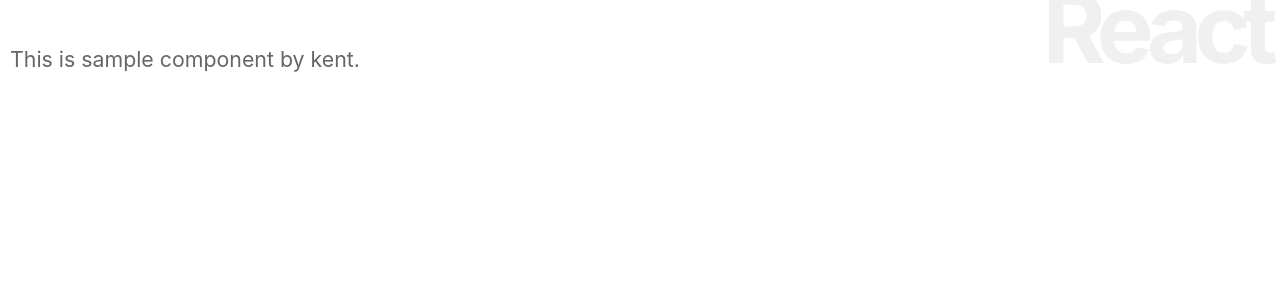
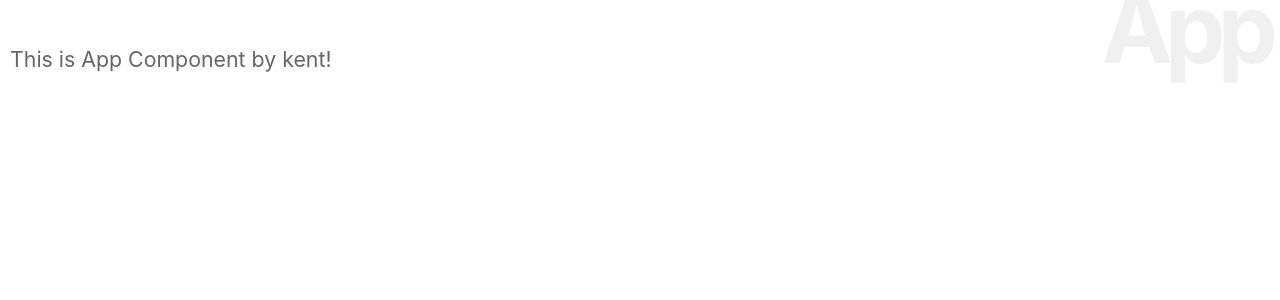
Before and after one commit to kentosho/study-react, a React (Create React App) app in the folder react_app/: page / in a window 1280 px wide. Shown: the top 300 px of the page. Built offline with nearby package versions, Linux system fonts and the light colour scheme.

Commit message:
react_app Component sample 2

```diff
--- a/react_app/src/App.js
+++ b/react_app/src/App.js
@@ -3,10 +3,15 @@
 import './App.css';
 
 class App extends Component {
+   constructor(props) {
+      super();
+      this.title = props.title;
+      this.message = props.message;
+   }
    render() {
       return (<div>
-         <h1>React</h1>
-         <p>This is sample component by kent.</p>
+         <h1>{this.title}</h1>
+         <p>{this.message}</p>
       </div>
       );
    }
--- a/react_app/src/index.js
+++ b/react_app/src/index.js
@@ -1,17 +1,9 @@
 import React from 'react';
-import ReactDOM from 'react-dom';
+import ReactDom from 'react-dom';
 import './index.css';
 import App from './App';
-import reportWebVitals from './reportWebVitals';
 
-ReactDOM.render(
-  <React.StrictMode>
-    <App />
-  </React.StrictMode>,
-  document.getElementById('root')
+ReactDom.render(
+   <App title="App" message="This is App Component by kent!" />,
+   document.getElementById('root')
 );
-
-// If you want to start measuring performance in your app, pass a function
-// to log results (for example: reportWebVitals(console.log))
-// or send to an analytics endpoint. Learn more: https://bit.ly/CRA-vitals
-reportWebVitals();
```
